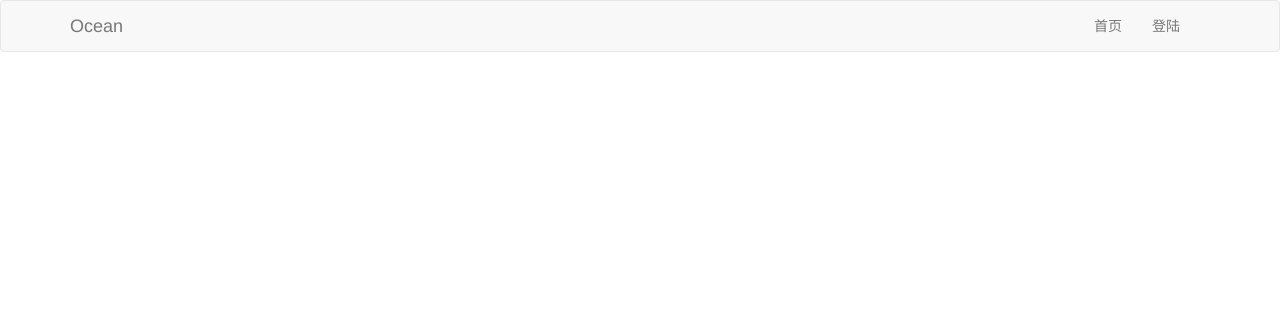
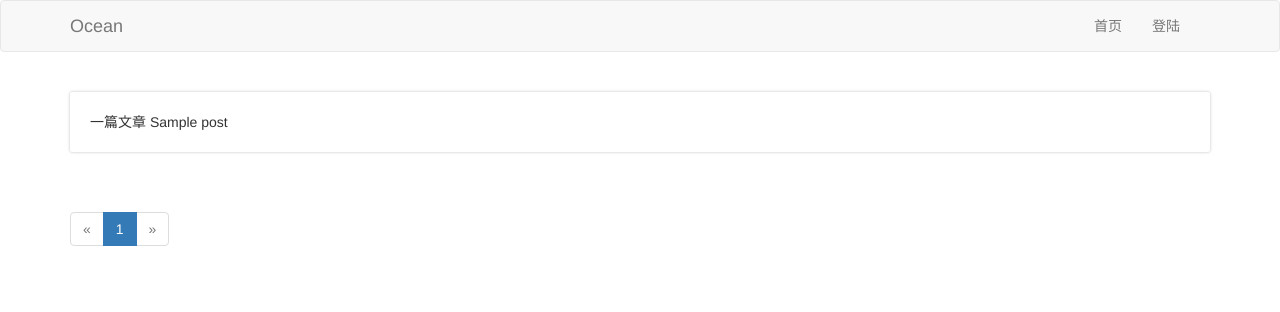
Before and after one commit to yiyuhao/Ocean, a Flask app: page / in a window 1280 px wide. Shown: the top 312 px of the page. Run offline with Flask 2, Linux system fonts and the light colour scheme; tables that the repository leaves empty hold one stand-in row (values such as "Sample post"); some libraries are stand-ins or nearby versions.

Commit message:
pagination
yiyuhao
2017年7月11日 22:37:33

```diff
--- a/app/main/views.py
+++ b/app/main/views.py
@@ -17,7 +17,15 @@ def index():
         db.session.add(post)
         flash('发表成功')
         return redirect(url_for('main.index'))
-    return render_template('index.html', form=form)
+    # 获取文章列表
+    page = request.args.get('page', 1, type=int)
+    pagination = Post.query.order_by(Post.post_create_time.desc()).paginate(
+        page=page,
+        per_page=current_app.config['OCEAN_POSTS_PER_PAGE'],
+        error_out=False
+    )
+    posts = pagination.items
+    return render_template('index.html', form=form, posts=posts, pagination=pagination)
 
 
 @main.route('/user/<user_name>', methods=['GET', 'POST'])
--- a/app/models.py
+++ b/app/models.py
@@ -183,11 +183,11 @@ class AnonymousUser(AnonymousUserMixin):
 class Post(db.Model):
     __tablename__ = 'posts'
 
-    post_id = db.Column(db.Integer, primary_key=True, index=True)
+    post_id = db.Column(db.Integer, primary_key=True)
     post_title = db.Column(db.String(128), nullable=False)
     post_body = db.Column(db.Text, nullable=False)
     post_upvote = db.Column(db.Integer, default=0)
-    post_create_time = db.Column(db.DateTime, default=datetime.utcnow)
+    post_create_time = db.Column(db.DateTime, index=True, default=datetime.utcnow)
     user_id = db.Column(db.Integer, db.ForeignKey('users.user_id'))
 
     def __repr__(self):
--- a/app/static/styles.css
+++ b/app/static/styles.css
@@ -82,3 +82,14 @@
     border-bottom: 1px solid #eee;
     overflow: hidden;
 }
+
+/*post*/
+ul.posts{
+    list-style-type: none;
+    padding: 0;
+    margin: 0;
+}
+
+ul.posts li{
+    margin: 20px 0;
+}
--- a/app/templates/index.html
+++ b/app/templates/index.html
@@ -1,8 +1,9 @@
 {% extends "base.html" %}
 {% import "bootstrap/wtf.html" as wtf %}
+{% import "post/_macro_pagination_widget.html" as macros %}
 
 {% block body %}
-    {#    start - 写文章motal#}
+    {# start - 写文章motal#}
     <div class="modal fade" id="writeArticleDialog" tabindex="-1" role="dialog" aria-labelledby="myModalLabel">
         <div class="modal-dialog" role="document">
             <div class="modal-content">
@@ -30,7 +31,7 @@
             </div>
         </div>
     </div>
-    {#    end - 写文章modal #}
+    {# end - 写文章modal #}
     {{ super() }}
 {% endblock %}
 
@@ -45,16 +46,33 @@
                 </a>
             </div>
         {% endif %}
+
+        {# 显示文章列表 #}
+        <ul class="posts">
+            {% for post in posts %}
+                <li class="box-shadow padding-20">
+                    一篇文章 {{ post.post_title }}
+                </li>
+            {% endfor %}
+        </ul>
+
+        {# 分页插件 #}
+        {% if pagination %}
+            <div class="pagination">
+                {{ macros.pagination_widget(pagination, 'main.index') }}
+            </div>
+        {% endif %}
+
     </div>
 {% endblock %}
 
 {% block scripts %}
     {{ super() }}
     <script>
-    $(document).ready(function () {
-        $("#post-button").click(function () {
-            $(".form-submit").trigger("click");
+        $(document).ready(function () {
+            $("#post-button").click(function () {
+                $(".form-submit").trigger("click");
+            })
         })
-    })
     </script>
 {% endblock %}
--- /dev/null
+++ b/app/templates/post/_macro_pagination_widget.html
@@ -0,0 +1,37 @@
+{% macro pagination_widget(pagination, endpoint) %}
+
+<ul class="pagination">
+    {% if pagination.has_prev %}
+        <li>
+            <a href="{{ url_for(endpoint, page = pagination.page - 1, **kwargs) }}">&laquo;</a>
+        </li>
+    {% else %}
+        <li class="disabled">
+            <a href="#">&laquo;</a>
+        </li>
+    {% endif %}
+
+    {% for p in pagination.iter_pages() %}
+        {% if p %}
+            <li{% if p == pagination.page %} class="active"{% endif %}>
+                <a href="{{ url_for(endpoint, page = p, **kwargs) }}">{{ p }}</a>
+            </li>
+        {% else %}
+            <li class="disabled">
+                <a href="#">&hellip;</a>
+            </li>
+        {% endif %}
+    {% endfor %}
+
+    {% if pagination.has_next %}
+        <li>
+            <a href="{{ url_for(endpoint, page = pagination.page + 1, **kwargs) }}">&raquo;</a>
+        </li>
+    {% else %}
+        <li class="disabled">
+            <a href="#">&raquo;</a>
+        </li>
+    {% endif %}
+</ul>
+
+{% endmacro %}
--- a/config.py
+++ b/config.py
@@ -26,6 +26,9 @@ class Config:
     USER_AVATAR_SUBPATH = 'avatar'
     USER_DEFAULT_AVATAR = 'user_default_avatar.png'
 
+    # 文章分页
+    OCEAN_POSTS_PER_PAGE = 20
+
 
 class DevelopmentConfig(Config):
     DEBUG = True
```
